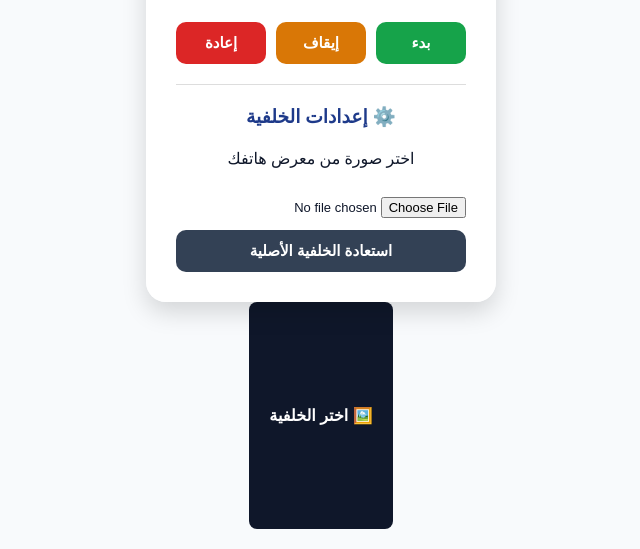
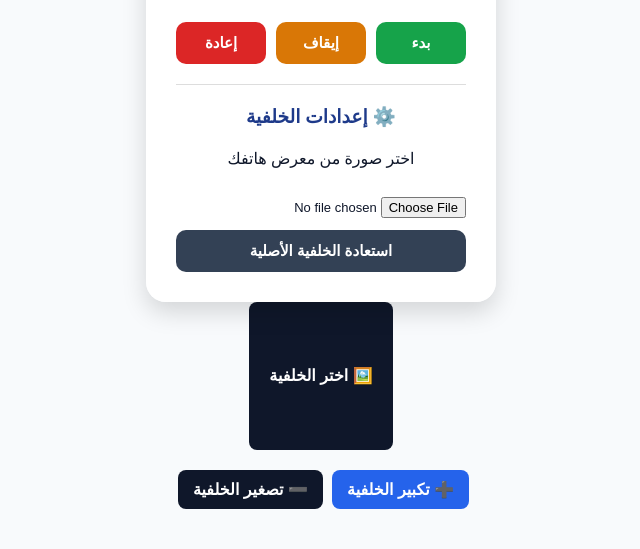
Before and after one commit to asmof1233211-collab/sarah-7py, a plain HTML site: page index.html in a window 1280 px wide. Shown: the part 251-800 px from the top of the page, without its empty margins (319-959 px from the left). Drawn offline with Linux system fonts and the light colour scheme.

Commit message:
Implement background zoom functionality with buttons
Added buttons to zoom in and out of the background image.

```diff
--- a/index.html
+++ b/index.html
@@ -304,6 +304,28 @@ updateDisplay();
         document.body.style.backgroundImage = "url('" + imageSrc + "')";
     }
 </script>
+<!-- أزرار تكبير وتصغير الخلفية -->
+<div style="text-align: center; margin: 20px;">
+    <button onclick="zoomBg(10)" style="padding: 10px 15px; font-size: 16px; cursor: pointer; border-radius: 8px; background: #2563eb; color: white; border: none; margin-left: 5px;">
+        ➕ تكبير الخلفية
+    </button>
+    <button onclick="zoomBg(-10)" style="padding: 10px 15px; font-size: 16px; cursor: pointer; border-radius: 8px; background: #0f172a; color: white; border: none; margin-left: 5px;">
+        ➖ تصغير الخلفية
+    </button>
+</div>
+
+<!-- كود التشغيل -->
+<script>
+    let currentSize = 100; // الحجم الافتراضي
+
+    function zoomBg(amount) {
+        currentSize += amount;
+        if (currentSize < 20) currentSize = 20; // أقل حد للتصغير
+        document.body.style.backgroundSize = currentSize + "%";
+        document.body.style.backgroundRepeat = "no-repeat";
+        document.body.style.backgroundPosition = "center";
+    }
+</script>
 
 </body>
 </html>
```
